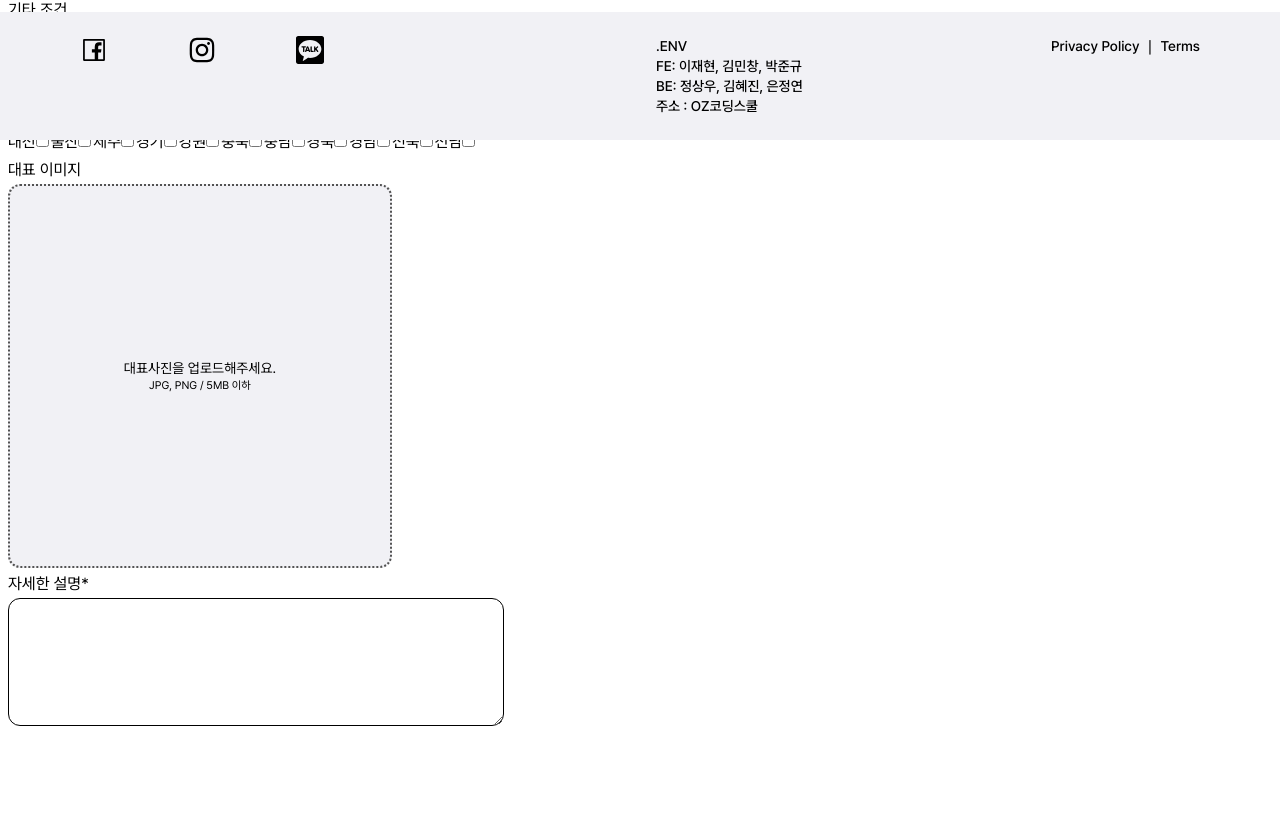
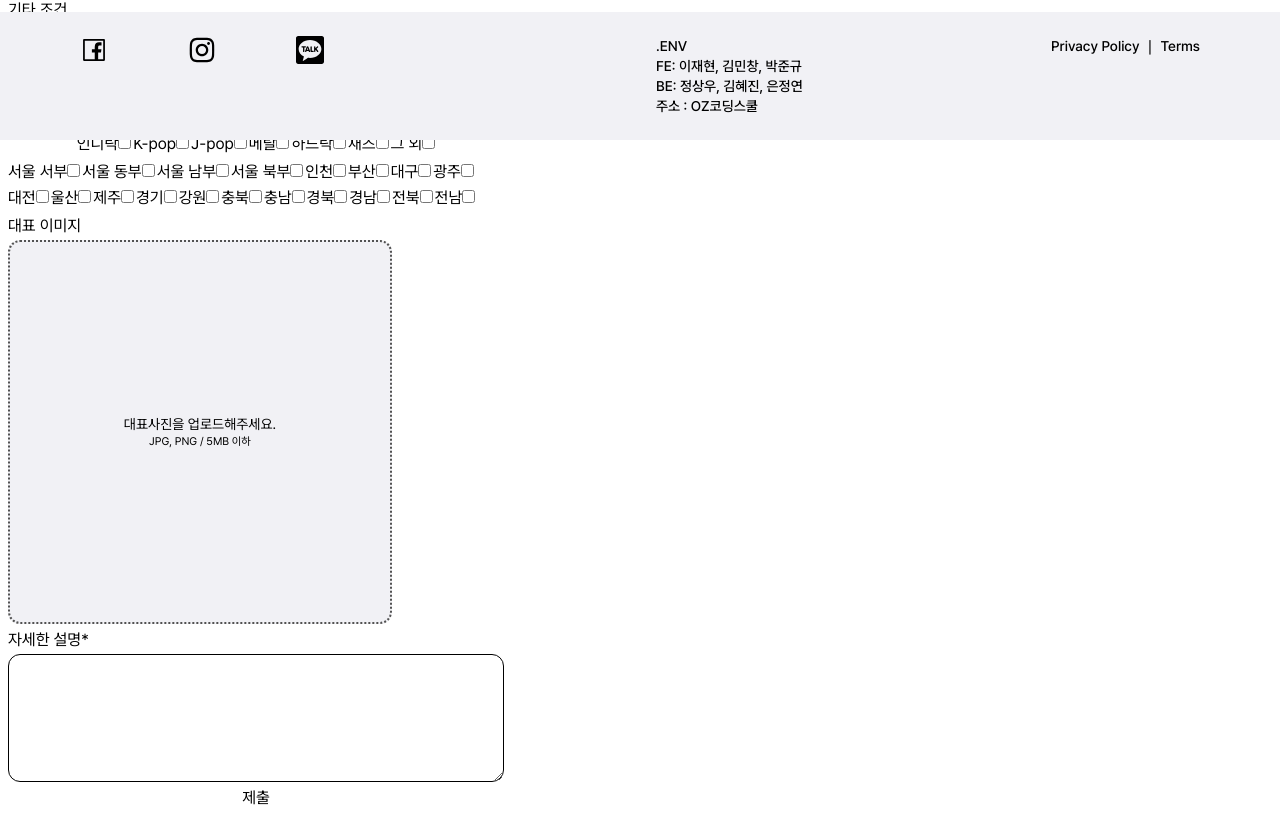
Before and after one commit to env-project/frontend, a React (Vite) app: page /recruitment-post/new-post in a window 1280 px wide. Shown: the part 660-1478 px from the top of the page. Before the commit the page ends 1394 px from the top, so only its background shows below. Built offline with nearby package versions, Linux system fonts and the light colour scheme.

Commit message:
#122 feat: radio 타입 인풋 추가
orientation, recruitment

```diff
--- a/src/pages/recruitment-post/RecruitmentNewPost.tsx
+++ b/src/pages/recruitment-post/RecruitmentNewPost.tsx
@@ -96,7 +96,7 @@ const recruitmentPostSchema = z.object({
 type TRecruitmentPostSchema = z.infer<typeof recruitmentPostSchema>;
 
 export default function RecruitmentNewPost() {
-  const { register, setValue } = useForm<TRecruitmentPostSchema>({
+  const { register, setValue, handleSubmit } = useForm<TRecruitmentPostSchema>({
     resolver: zodResolver(recruitmentPostSchema),
   });
 
@@ -105,10 +105,17 @@ export default function RecruitmentNewPost() {
     setValue("image", imageFile);
   };
 
+  const onSubmit = (form: TRecruitmentPostSchema) => {
+    console.log(form);
+  };
+
   return (
     <div>
       RecruitmentNewPost
-      <form className="flex flex-col items-center jsutify-start space-y-1 w-full p-2 max-w-lg">
+      <form
+        className="flex flex-col items-center jsutify-start space-y-1 w-full p-2 max-w-lg"
+        onSubmit={handleSubmit(onSubmit)}
+      >
         <InputWithLabelContainer>
           <label htmlFor="title">제목*</label>
           <Input id="title" className="w-full" {...register("title")} />
@@ -153,7 +160,22 @@ export default function RecruitmentNewPost() {
           <Input id="other-conditions" className="w-full" {...register("otherConditions")} />
         </InputWithLabelContainer>
 
+        <CheckboxInputs
+          register={register}
+          name="orientationId"
+          data={MASTER_DATA.orientations}
+          type="radio"
+        />
+
+        <CheckboxInputs
+          register={register}
+          name="recruitmentTypeId"
+          data={MASTER_DATA.recruitment_types}
+          type="radio"
+        />
+
         <CheckboxInputs register={register} name="genreIds" data={MASTER_DATA.genres} />
+
         <CheckboxInputs register={register} name="regionIds" data={MASTER_DATA.regions} />
 
         <InputWithLabelContainer>
@@ -169,6 +191,8 @@ export default function RecruitmentNewPost() {
             {...register("content")}
           />
         </InputWithLabelContainer>
+
+        <button type="submit">제출</button>
       </form>
     </div>
   );
@@ -187,15 +211,16 @@ interface CheckboxInputsProps {
   }[];
   register: UseFormRegister<TRecruitmentPostSchema>;
   name: keyof TRecruitmentPostSchema;
+  type?: "checkbox" | "radio";
 }
 
-function CheckboxInputs({ data, register, name }: CheckboxInputsProps) {
+function CheckboxInputs({ data, register, name, type = "checkbox" }: CheckboxInputsProps) {
   return (
     <div className="flex justify-start items-center flex-wrap gap-0.5">
       {data.map(({ name: label, id }) => (
         <div>
           <label htmlFor={id + label}>{label}</label>
-          <input value={id} type="checkbox" {...register(name)} />
+          <input value={id} type={type} {...register(name)} />
         </div>
       ))}
     </div>
```
